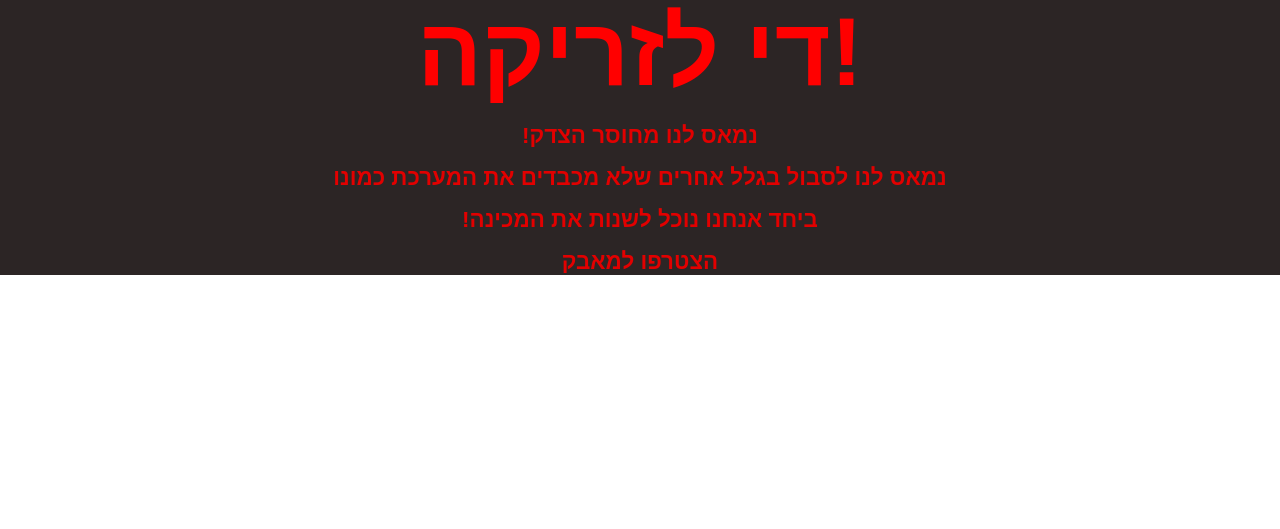
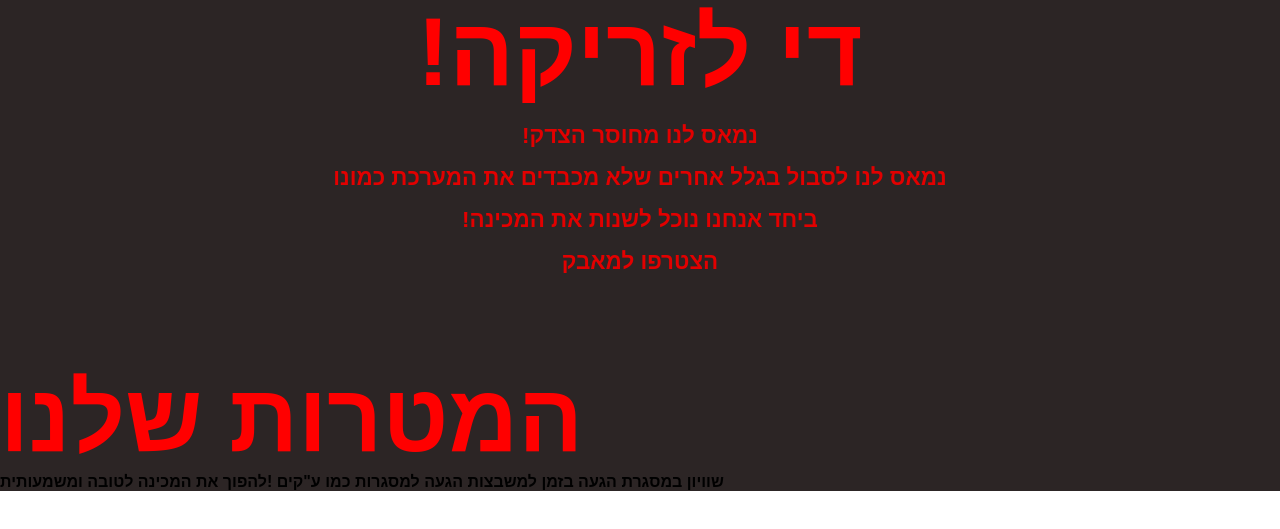
Before and after one commit to upsilan/Resistance_WebPage, a plain HTML site: page index.html in a window 1280 px wide. Shown: the part 83-612 px from the top of the page. Drawn offline with Linux system fonts and the light colour scheme.

Commit message:
Update index.html

```diff
--- a/index.html
+++ b/index.html
@@ -37,11 +37,20 @@
         <div class="main" style="background-color: rgb(44, 37, 37);">
             <div class="main_container">
                 <div class="main_content">
-                        <h1 style="font-size: clamp(2rem, 10vw, 6rem); color: rgb(266, 0, 0)">די לזריקה!</h1>
+                        <h1 style="font-size: clamp(2rem, 10vw, 6rem); color: rgb(266, 0, 0)">!די לזריקה</h1>
                         <b>!נמאס לנו מחוסר הצדק</b>
                         <b>נמאס לנו לסבול בגלל אחרים שלא מכבדים את  המערכת כמונו</b>
                         <b>!ביחד אנחנו נוכל לשנות את המכינה</b>
                         <b>הצטרפו למאבק</b>
+                </div>
+                <br></br>
+                <br></br>
+                <div class="goals">
+                    <h1 style="font-size: clamp(2rem, 10vw, 6rem); color: rgb(266, 0, 0)">המטרות שלנו</h1>
+                        <b>שוויון במסגרת</b>
+                        <b>הגעה בזמן למשבצות</b>
+                        <b>הגעה למסגרות כמו ע"קים</b>
+                        <b>!להפוך את המכינה לטובה ומשמעותית</b>
                 </div>
             </div>
         </div>
```
